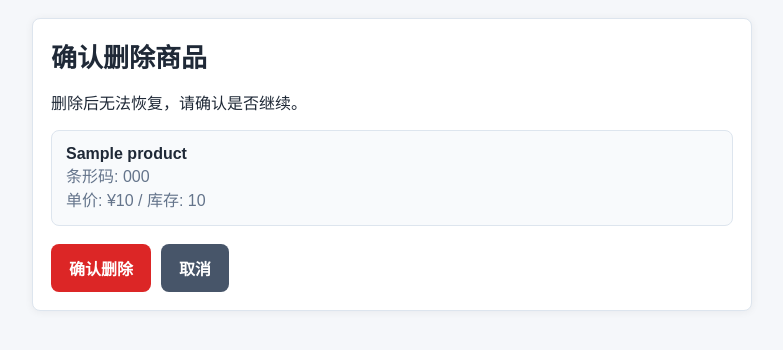
After one commit to moongallerystudio-lgtm/inventory-cashier, a Flask app: page /manage/delete/000/confirm in a window 1280 px wide. The commit adds this page. Shown: the top 350 px of the page, without its empty margins (248-1031 px from the left). Run offline with Flask 3, Linux system fonts and the light colour scheme; tables that the repository leaves empty hold one stand-in row (values such as "Sample post"); some libraries are stand-ins or nearby versions.

Commit message:
Use confirmation page for product deletion

```diff
--- a/app.py
+++ b/app.py
@@ -121,6 +121,10 @@ TRANSLATIONS = {
         "sale_deleted": "销售单已删除，库存已恢复",
         "sale_not_found": "未找到销售单",
         "delete_product_confirm": "确认删除这个商品？",
+        "confirm_delete_product": "确认删除商品",
+        "confirm_delete_hint": "删除后无法恢复，请确认是否继续。",
+        "confirm_delete": "确认删除",
+        "cancel": "取消",
         "delete_member_confirm": "确认删除这个会员？",
         "remove_item_confirm": "确认从购物车移除这个商品？",
         "new_member": "新增会员",
@@ -223,6 +227,10 @@ TRANSLATIONS = {
         "sale_deleted": "Sale deleted and stock restored",
         "sale_not_found": "Sale not found",
         "delete_product_confirm": "Delete this product?",
+        "confirm_delete_product": "Confirm Product Deletion",
+        "confirm_delete_hint": "This cannot be undone. Please confirm before continuing.",
+        "confirm_delete": "Confirm Delete",
+        "cancel": "Cancel",
         "delete_member_confirm": "Delete this member?",
         "remove_item_confirm": "Remove this item from the cart?",
         "new_member": "New Member",
@@ -325,6 +333,10 @@ TRANSLATIONS = {
         "sale_deleted": "売上を削除し、在庫を戻しました",
         "sale_not_found": "売上が見つかりません",
         "delete_product_confirm": "この商品を削除しますか？",
+        "confirm_delete_product": "商品削除の確認",
+        "confirm_delete_hint": "削除後は元に戻せません。続行する前に確認してください。",
+        "confirm_delete": "削除する",
+        "cancel": "キャンセル",
         "delete_member_confirm": "この会員を削除しますか？",
         "remove_item_confirm": "この商品をカートから削除しますか？",
         "new_member": "新規会員",
@@ -985,6 +997,15 @@ def manage_add():
     return redirect(url_for("manage"))
 
 
+@app.route("/manage/delete/<barcode>/confirm")
+def manage_delete_confirm(barcode):
+    product = Product.query.get(barcode)
+    if not product:
+        flash("商品不存在", "error")
+        return redirect(url_for("manage"))
+    return render_template("confirm_delete_product.html", product=product)
+
+
 @app.route("/manage/delete/<barcode>", methods=["POST"])
 def manage_delete(barcode):
     product = Product.query.get(barcode)
--- /dev/null
+++ b/templates/confirm_delete_product.html
@@ -0,0 +1,44 @@
+<!DOCTYPE html>
+<html lang="{{ current_lang() }}">
+<head>
+  <meta charset="UTF-8" />
+  <meta name="viewport" content="width=device-width, initial-scale=1, viewport-fit=cover" />
+  <title>{{ t('confirm_delete_product') }}</title>
+  <style>
+    * { box-sizing: border-box; }
+    body { font-family: Arial, sans-serif; background: #f5f7fa; color: #1f2937; margin: 0; padding: 18px; }
+    .page { max-width: 720px; margin: 0 auto; }
+    .panel { background: #fff; border: 1px solid #dde5ee; border-radius: 8px; padding: 18px; box-shadow: 0 1px 8px rgba(15, 23, 42, 0.06); }
+    h1 { margin: 0 0 14px; font-size: 26px; }
+    .product { background: #f8fafc; border: 1px solid #dde5ee; border-radius: 8px; padding: 14px; margin: 14px 0; }
+    .muted { color: #64748b; }
+    .actions { display: flex; gap: 10px; flex-wrap: wrap; margin-top: 18px; }
+    .button { display: inline-flex; align-items: center; justify-content: center; min-height: 48px; padding: 0 18px; border-radius: 8px; text-decoration: none; color: #fff; background: #2563eb; border: none; cursor: pointer; font-weight: 700; font-size: 16px; }
+    .button.red { background: #dc2626; }
+    .button.gray { background: #475569; }
+    @media (max-width: 760px) {
+      body { padding: 8px; }
+      .button, .actions form { width: 100%; }
+    }
+  </style>
+</head>
+<body>
+  <div class="page">
+    <div class="panel">
+      <h1>{{ t('confirm_delete_product') }}</h1>
+      <p>{{ t('confirm_delete_hint') }}</p>
+      <div class="product">
+        <strong>{{ product.name }}</strong><br>
+        <span class="muted">{{ t('barcode') }}: {{ product.barcode }}</span><br>
+        <span class="muted">{{ t('price') }}: ¥{{ product.price|jpy }} / {{ t('stock') }}: {{ product.stock }}</span>
+      </div>
+      <div class="actions">
+        <form method="post" action="/manage/delete/{{ product.barcode }}">
+          <button class="button red" type="submit">{{ t('confirm_delete') }}</button>
+        </form>
+        <a class="button gray" href="/manage">{{ t('cancel') }}</a>
+      </div>
+    </div>
+  </div>
+</body>
+</html>
--- a/templates/manage.html
+++ b/templates/manage.html
@@ -132,9 +132,7 @@
                   <td>
                     <div class="action-cell">
                     <a class="button green" href="/manage?edit={{ product.barcode|urlencode }}#productFormPanel">{{ t('edit') }}</a>
-                    <form method="post" action="/manage/delete/{{ product.barcode }}" style="display:inline;" onsubmit="return confirm({{ t('delete_product_confirm')|tojson }});">
-                      <button class="button red" type="submit">{{ t('delete') }}</button>
-                    </form>
+                    <a class="button red" href="/manage/delete/{{ product.barcode|urlencode }}/confirm">{{ t('delete') }}</a>
                     </div>
                   </td>
                 </tr>
```
